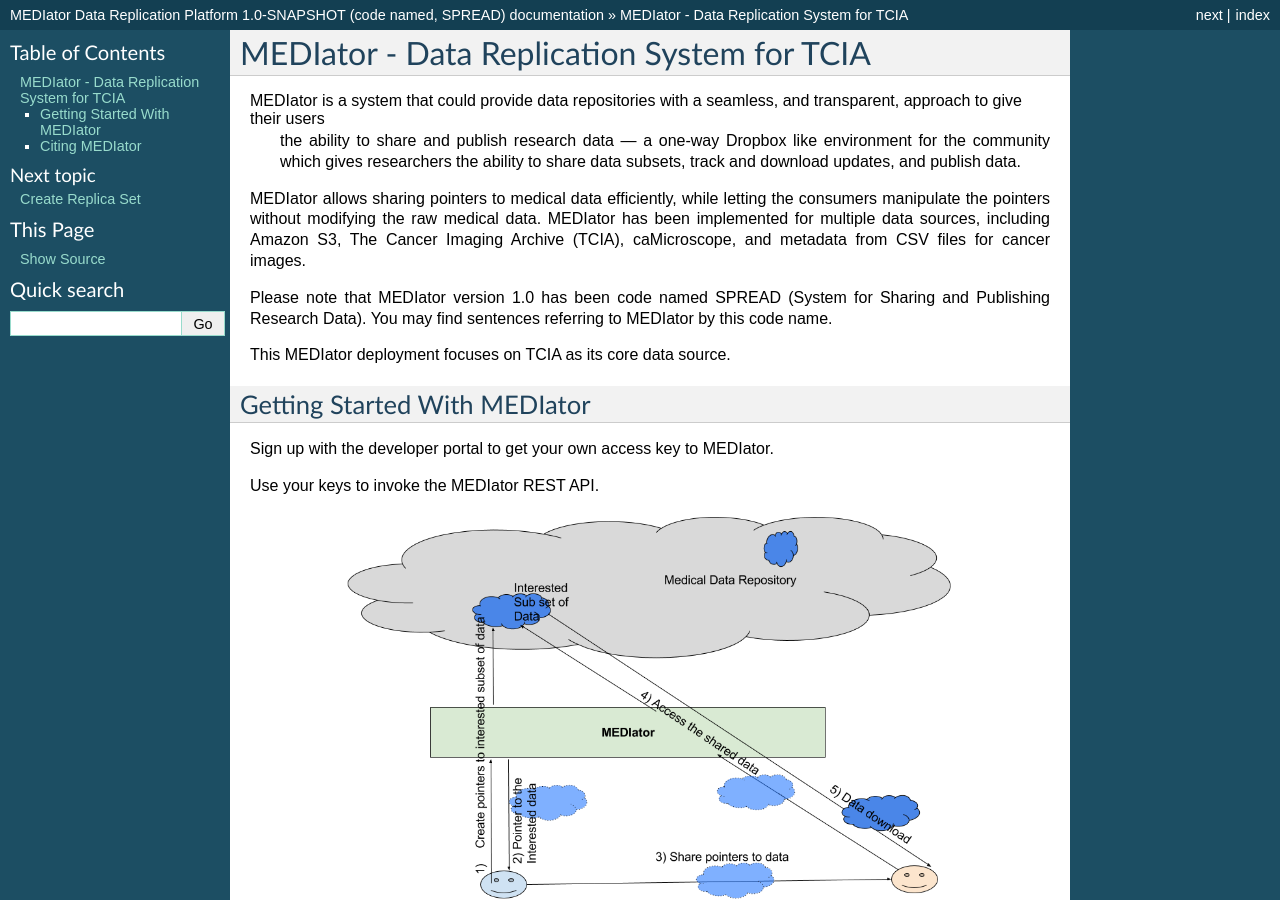
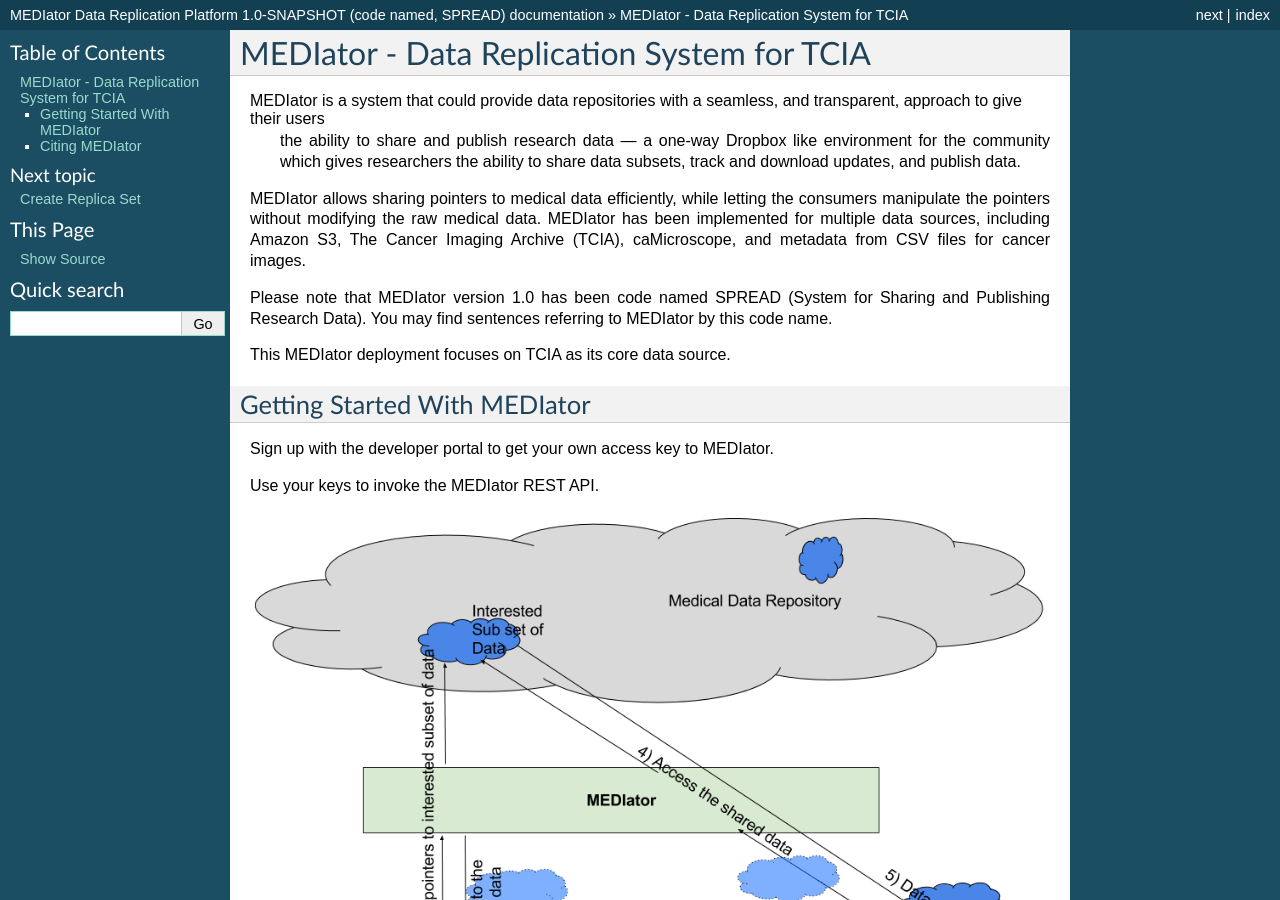
Before and after one commit to pradeeban/mediator, a Sphinx documentation site: the page built from docs/source/index.rst, in a window 1280 px wide and 900 px high. Built offline with Sphinx 7.4.7, drawn with Linux system fonts in a browser that asks for light colours.

Commit message:
MEDIator use case figure.

```diff
--- a/docs/source/index.rst
+++ b/docs/source/index.rst
@@ -30,7 +30,7 @@
 Use your keys to invoke the MEDIator REST API.
 
 .. image:: mediator-tcia.png
-   :scale: 65
+   :scale: 85
    :align: center
 
 
```
